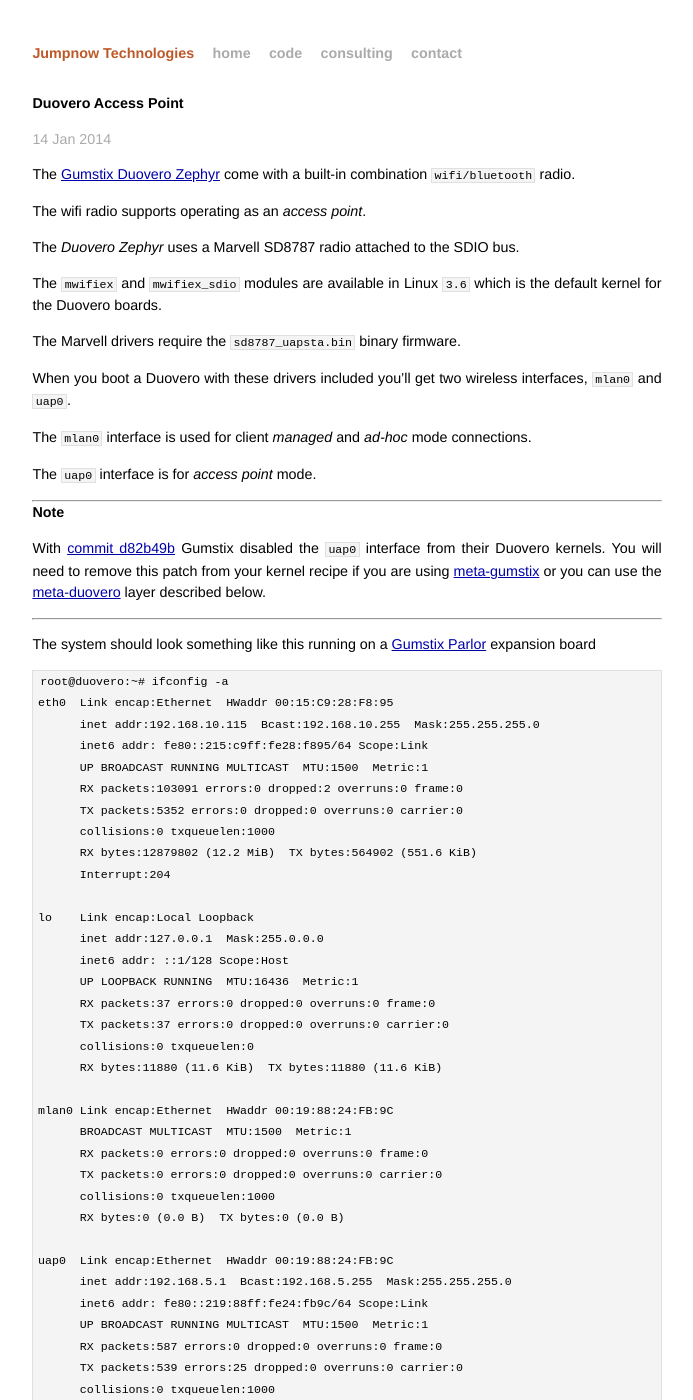
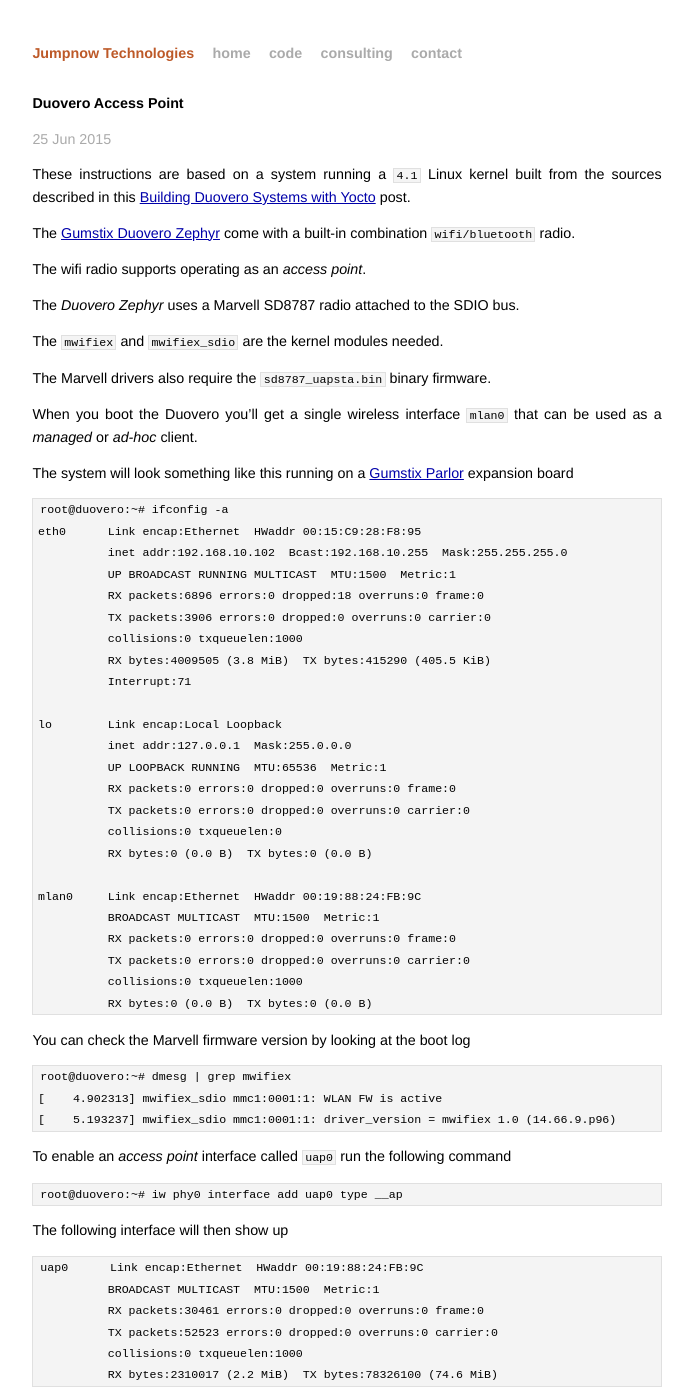
Before and after one commit to jumpnow/jumpnowtek-site, a Jekyll site: the page built from _posts/2014-01-14-Duovero-Access-Point.md, in a window 1280 px wide and 1400 px high. Shown: the whole window, without its empty margins (293-986 px from the left). Built offline with Jekyll 4.4.1, drawn with Linux system fonts in a browser that asks for light colours; some of the changed text lies outside the part shown.

Commit message:
More fido updates

```diff
--- a/_posts/2014-01-14-Duovero-Access-Point.md
+++ b/_posts/2014-01-14-Duovero-Access-Point.md
@@ -1,10 +1,12 @@
 ---
 layout: post
 title: Duovero Access Point
-date: 2014-01-14 20:44:00
+date: 2015-06-25 11:00:00
 categories: gumstix-linux
 tags: [gumstix, duovero, linux, wifi, access point, hostap]
 ---
+
+These instructions are based on a system running a `4.1` Linux kernel built from the sources described in this [Building Duovero Systems with Yocto][yocto-duovero] post.
 
 The [Gumstix Duovero Zephyr][gumstix-duovero] come with a built-in combination `wifi/bluetooth` radio.
 
@@ -12,80 +14,71 @@
 
 The *Duovero Zephyr* uses a Marvell SD8787 radio attached to the SDIO bus.
 
-The `mwifiex` and `mwifiex_sdio` modules are available in Linux `3.6` which is the default kernel for the Duovero boards.
+The `mwifiex` and `mwifiex_sdio` are the kernel modules needed.
 
-The Marvell drivers require the `sd8787_uapsta.bin` binary firmware.
+The Marvell drivers also require the `sd8787_uapsta.bin` binary firmware.
 
-When you boot a Duovero with these drivers included you'll get two wireless interfaces, `mlan0` and `uap0`.
+When you boot the Duovero you'll get a single wireless interface `mlan0` that can be used as a *managed* or *ad-hoc* client.
 
-The `mlan0` interface is used for client *managed* and *ad-hoc* mode connections.
-
-The `uap0` interface is for *access point* mode.
-
----
-#### Note
-
-With [commit d82b49b][gumstix-disable-uap-patch] Gumstix disabled the `uap0` interface from their Duovero kernels. You will need to remove this patch from your kernel recipe if you are using [meta-gumstix][meta-gumstix] or you can use the [meta-duovero][meta-duovero] layer described below.
-
----
-
-The system should look something like this running on a [Gumstix Parlor][gumstix-parlor] expansion board
+The system will look something like this running on a [Gumstix Parlor][gumstix-parlor] expansion board
 
     root@duovero:~# ifconfig -a
-    eth0  Link encap:Ethernet  HWaddr 00:15:C9:28:F8:95
-          inet addr:192.168.10.115  Bcast:192.168.10.255  Mask:255.255.255.0
-          inet6 addr: fe80::215:c9ff:fe28:f895/64 Scope:Link
-          UP BROADCAST RUNNING MULTICAST  MTU:1500  Metric:1
-          RX packets:103091 errors:0 dropped:2 overruns:0 frame:0
-          TX packets:5352 errors:0 dropped:0 overruns:0 carrier:0
-          collisions:0 txqueuelen:1000
-          RX bytes:12879802 (12.2 MiB)  TX bytes:564902 (551.6 KiB)
-          Interrupt:204
+    eth0      Link encap:Ethernet  HWaddr 00:15:C9:28:F8:95
+              inet addr:192.168.10.102  Bcast:192.168.10.255  Mask:255.255.255.0
+              UP BROADCAST RUNNING MULTICAST  MTU:1500  Metric:1
+              RX packets:6896 errors:0 dropped:18 overruns:0 frame:0
+              TX packets:3906 errors:0 dropped:0 overruns:0 carrier:0
+              collisions:0 txqueuelen:1000
+              RX bytes:4009505 (3.8 MiB)  TX bytes:415290 (405.5 KiB)
+              Interrupt:71
 
-    lo    Link encap:Local Loopback
-          inet addr:127.0.0.1  Mask:255.0.0.0
-          inet6 addr: ::1/128 Scope:Host
-          UP LOOPBACK RUNNING  MTU:16436  Metric:1
-          RX packets:37 errors:0 dropped:0 overruns:0 frame:0
-          TX packets:37 errors:0 dropped:0 overruns:0 carrier:0
-          collisions:0 txqueuelen:0
-          RX bytes:11880 (11.6 KiB)  TX bytes:11880 (11.6 KiB)
+    lo        Link encap:Local Loopback
+              inet addr:127.0.0.1  Mask:255.0.0.0
+              UP LOOPBACK RUNNING  MTU:65536  Metric:1
+              RX packets:0 errors:0 dropped:0 overruns:0 frame:0
+              TX packets:0 errors:0 dropped:0 overruns:0 carrier:0
+              collisions:0 txqueuelen:0
+              RX bytes:0 (0.0 B)  TX bytes:0 (0.0 B)
 
-    mlan0 Link encap:Ethernet  HWaddr 00:19:88:24:FB:9C
-          BROADCAST MULTICAST  MTU:1500  Metric:1
-          RX packets:0 errors:0 dropped:0 overruns:0 frame:0
-          TX packets:0 errors:0 dropped:0 overruns:0 carrier:0
-          collisions:0 txqueuelen:1000
-          RX bytes:0 (0.0 B)  TX bytes:0 (0.0 B)
-
-    uap0  Link encap:Ethernet  HWaddr 00:19:88:24:FB:9C
-          inet addr:192.168.5.1  Bcast:192.168.5.255  Mask:255.255.255.0
-          inet6 addr: fe80::219:88ff:fe24:fb9c/64 Scope:Link
-          UP BROADCAST RUNNING MULTICAST  MTU:1500  Metric:1
-          RX packets:587 errors:0 dropped:0 overruns:0 frame:0
-          TX packets:539 errors:25 dropped:0 overruns:0 carrier:0
-          collisions:0 txqueuelen:1000
-          RX bytes:152279 (148.7 KiB)  TX bytes:84038 (82.0 KiB)
+    mlan0     Link encap:Ethernet  HWaddr 00:19:88:24:FB:9C
+              BROADCAST MULTICAST  MTU:1500  Metric:1
+              RX packets:0 errors:0 dropped:0 overruns:0 frame:0
+              TX packets:0 errors:0 dropped:0 overruns:0 carrier:0
+              collisions:0 txqueuelen:1000
+              RX bytes:0 (0.0 B)  TX bytes:0 (0.0 B)
 
 
-You can check the firmware version by looking at the boot log
+You can check the Marvell firmware version by looking at the boot log
 
     root@duovero:~# dmesg | grep mwifiex
     [    4.902313] mwifiex_sdio mmc1:0001:1: WLAN FW is active
     [    5.193237] mwifiex_sdio mmc1:0001:1: driver_version = mwifiex 1.0 (14.66.9.p96)
 
+To enable an *access point* interface called `uap0` run the following command
+
+    root@duovero:~# iw phy0 interface add uap0 type __ap
+
+The following interface will then show up
+
+    uap0      Link encap:Ethernet  HWaddr 00:19:88:24:FB:9C
+              BROADCAST MULTICAST  MTU:1500  Metric:1
+              RX packets:30461 errors:0 dropped:0 overruns:0 frame:0
+              TX packets:52523 errors:0 dropped:0 overruns:0 carrier:0
+              collisions:0 txqueuelen:1000
+              RX bytes:2310017 (2.2 MiB)  TX bytes:78326100 (74.6 MiB)
+
 
 The standard Linux software for access point management is [hostapd][hostapd].
 
-I'm using the `[dizzy]` branch of Yocto to build the Duovero system. [Instructions are here][yocto-duovero]. There is a recipe for *hostapd v1.0* in the *meta-openembedded* repo called *hostap-daemon*, but it doesn't work with the Duovero.
-
-I have new recipe for a more recent *hostapd v2.3* build in the [meta-duovero][meta-duovero] layer. I did have to back out one [patch][a6cc060] to the hostapd source to get it to work with the Duovero.
+There is a recipe for *hostapd v2.3* called *hostap-daemon* in the [meta-duovero][meta-duovero] layer. One [patch][a6cc060] was backed out to get it to work with the Duovero.
 
 You can find the recipe with [patch here][hostapd-patch].
 
+The *hostap-daemon* init script (`/etc/init.d/hostapd`) handles bringing up the `uap0` interface and running `ifup uap0` to assign an IP address before starting the *hostapd* daemon.
+
 If you want a full Duovero rootfs image recipe, you can use this [console-image.bb][console-image]. It includes some useful AP tools like a *dhcp server* and the *iptables* utility.
 
-If you just want to try out some binaries, you can find them at [jumpnowtek.com/downloads/duovero][duovero-binaries].
+If you just want to try out some binaries, you can find them at [jumpnowtek.com/downloads/duovero/fido][duovero-binaries].
 
 ### Configuration
 
@@ -93,12 +86,11 @@
 
 #### uap0 - /etc/network/interfaces
 
-In the `/etc/network/interfaces` file, you need to configure the `uap0` interface. I you uncomment the example already there, `uap0` will have an IP address of `192.168.5.1`.
+In `/etc/network/interfaces`, the `uap0` interface is given a default IP address of `192.168.5.1` that you can change.
 
     --- /etc/network/interfaces ---
     ...
 	### access point interface
-	auto uap0
 	iface uap0 inet static
 	       address 192.168.5.1
 	       netmask 255.255.255.0
@@ -196,11 +188,6 @@
 
 #### Routing
 
---- This section is still a work in progress. ---
-
-I enabled some basic *netfilter* modules in the kernel. Enough so that I could
-do some basic *NAT* routing
-
 The first thing is to enable packet forwarding in the kernel
 
     root@duovero:~# sysctl -w net.ipv4.ip_forward=1
@@ -230,10 +217,12 @@
     root@duovero:~# iptables -t nat -A POSTROUTING -o eth0 -j MASQUERADE
 
 
+There is a `/etc/init.d/firewall` init script included in the *console-image* that will load the `iptable_nat` kernel module and add the NAT rule to iptables at startup.
+
+To enable the *firewall* script, modify `/etc/default/firewall` and set *FIREWALL_ENABLE* to *yes*.
+
 After that clients using the Duovero AP should be able to see the network that eth0 is attached to and browse the Internet if a valid *nameserver* was given out by the Duovero *dhcp server*.
 
-
-TODO: Add a script to load firewall rules at startup
 
 #### Client Isolation
 
@@ -254,13 +243,13 @@
 [gumstix-parlor]: https://store.gumstix.com/index.php/products/287/
 [hostapd]: http://wireless.kernel.org/en/users/Documentation/hostapd
 [yocto-duovero]: http://www.jumpnowtek.com/gumstix/duovero/Duovero-Systems-with-Yocto.html
-[meta-duovero]: https://github.com/jumpnow/meta-duovero/tree/dizzy
+[meta-duovero]: https://github.com/jumpnow/meta-duovero/tree/fido
 [linux-wireless]: http://comments.gmane.org/gmane.linux.kernel.wireless.general/92215
 [cgit-hostap]: http://w1.fi/cgit/hostap/
 [a6cc060]: http://w1.fi/cgit/hostap/commit/?id=a6cc0602dd62f4b2ea02556ddcfd6baf9cd6289d
-[hostapd-patch]: https://github.com/jumpnow/meta-duovero/tree/dizzy/recipes-connectivity/hostapd
-[console-image]: https://github.com/jumpnow/meta-duovero/blob/dizzy/images/console-image.bb
-[duovero-binaries]: http://jumpnowtek.com/downloads/duovero/dizzy
+[hostapd-patch]: https://github.com/jumpnow/meta-duovero/tree/fido/recipes-connectivity/hostapd
+[console-image]: https://github.com/jumpnow/meta-duovero/blob/fido/images/console-image.bb
+[duovero-binaries]: http://jumpnowtek.com/downloads/duovero/fido
 [hostapd-conf]: http://hostap.epitest.fi/cgit/hostap/plain/hostapd/hostapd.conf
 [wireless-isolation]: http://www.wirelessisolation.com/
 [meta-gumstix]: https://github.com/gumstix/meta-gumstix
```
Also changed, not shown: other parts of _posts/2014-01-14-Duovero-Access-Point.md (+1 -1 lines), _posts/2014-02-21-Duovero-Systems-with-Yocto.md (+31 -6 lines), _posts/2015-06-08-BeagleBone-Systems-with-Yocto.md (+2 -2 lines).
